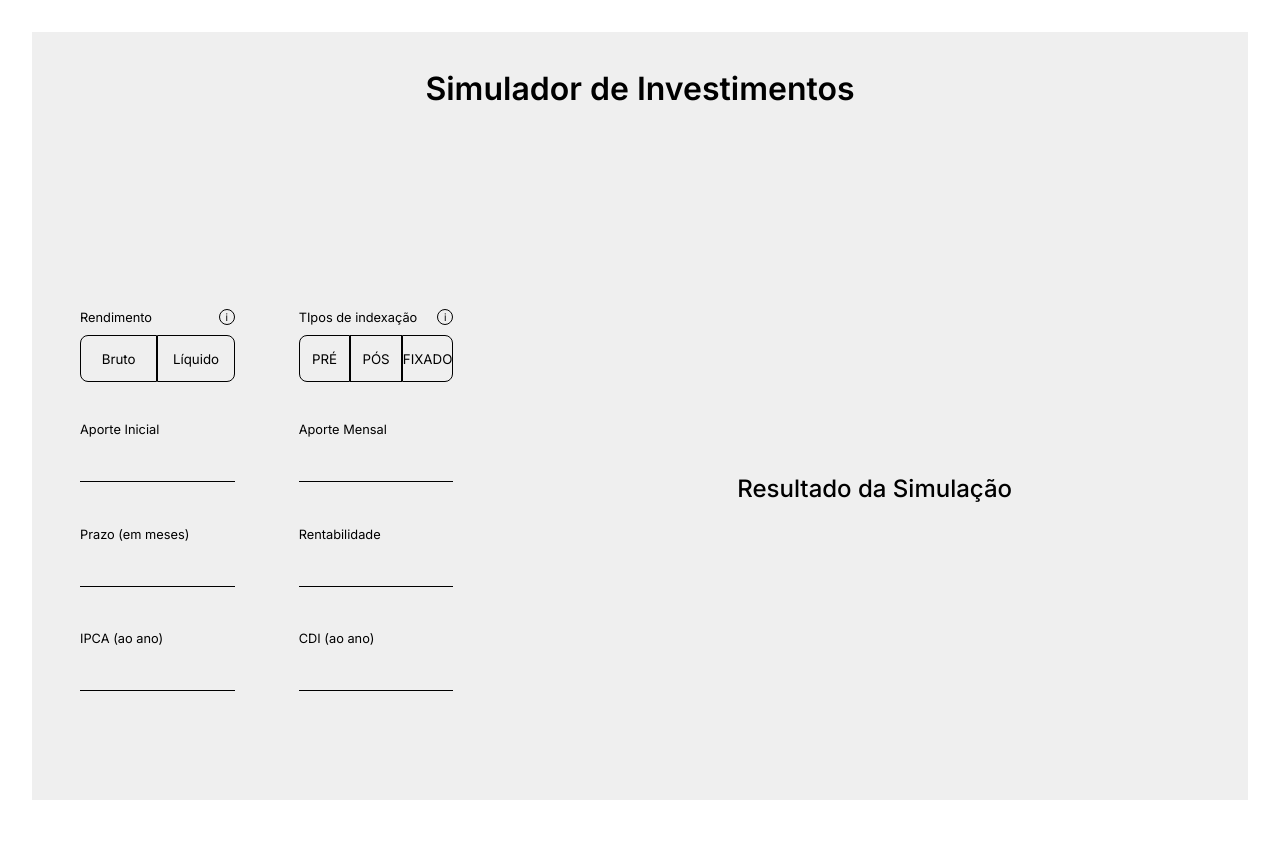
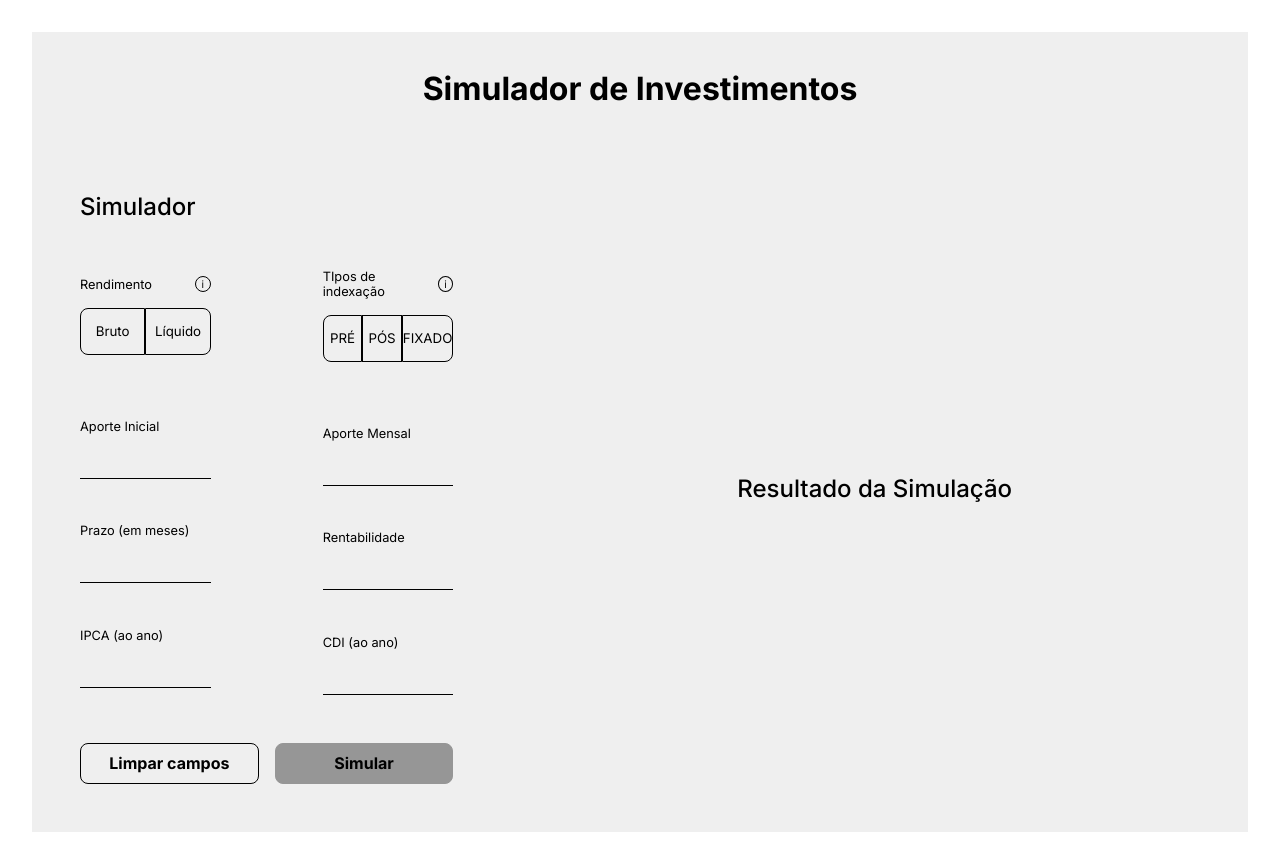
Before and after one commit to mauricioleite1/desafio-eqi-investimentos, a Next.js app: page / in a window 1280 px wide. Before the commit the page ends 800 px from the top, so only its background shows below. Built offline with nearby package versions, Linux system fonts and the light colour scheme.

Commit message:
estrutura do Componente Simulador finalizado

```diff
--- a/components/Simulador.js
+++ b/components/Simulador.js
@@ -3,9 +3,10 @@ import styles from '../styles/Simulador.module.scss';
 
 const Simulacao = () => {
   return (
-      // <h2>Simulador</h2>
     <div className={styles.container}>
+      <h2>Simulador</h2>
 
+      <div className={styles.formsContainer}>
         <form>
           <div className={styles.choice}>
             <div>
@@ -73,6 +74,12 @@ const Simulacao = () => {
           </div>
         </form>
       </div>
+
+      <div className={styles.buttonsContainer}>
+        <button className="btn btn-form">Limpar campos</button>
+        <button className="btn btn-form" disabled>Simular</button>
+      </div>
+    </div>
   );
 };
 
--- a/styles/Home.module.scss
+++ b/styles/Home.module.scss
@@ -2,8 +2,8 @@
 
 .container {
   @include flex(flex-start);
-  @include size(100vh);
-  padding: 2rem;
+  @include size;
+  padding: 2rem 2rem;
   overflow-x: hidden;
 }
 
--- a/styles/Simulador.module.scss
+++ b/styles/Simulador.module.scss
@@ -5,22 +5,14 @@
   @include size(100%);
   flex: 1;
   padding: 3rem;
-
-  gap: 4rem;
-
-  form {
-    @include flex;
-    @include size(100%, auto);
-    flex: 1;
-    flex-direction: column;
-    gap: 1rem;
-  }
+  flex-direction: column;
+  gap: 3rem;
 }
 
 .choice {
   @include flex;
-  @include size(7.6rem);
-  gap: 10px;
+  @include size;
+  gap: 1rem;
   flex-direction: column;
 
   div {
@@ -39,6 +31,21 @@
         opacity: 0.6;
       }
     }
+  }
+}
+
+
+.formsContainer {
+  @include flex;
+  @include size;
+  gap: 7rem;
+
+  form {
+    @include flex;
+    @include size(100%, _);
+    flex: 1;
+    flex-direction: column;
+    gap: 4rem;
   }
 }
 
@@ -63,3 +70,16 @@
     outline: none;
   }
 }
+
+.buttonsContainer {
+  @include flex;
+  @include size(3.5rem);
+  gap: 1rem;
+
+  button {
+    font: {
+      size: 1rem;
+      weight: bold;
+    }
+  }
+}
--- a/styles/_buttons.scss
+++ b/styles/_buttons.scss
@@ -1,3 +1,15 @@
+button {
+  &:disabled {
+    background: #969696;
+    border: 1px solid #969696;
+    color: black;
+
+    &:hover {
+      background: #969696;
+    }
+  }
+}
+
 .btn {
   @include flex;
   @include size(auto, _);
@@ -25,3 +37,12 @@
     border-bottom-right-radius: 8px;
   }
 }
+
+.btn-form {
+  @include flex;
+  @include size(100%, 10rem);
+  border-radius: 8px;
+  flex: 1;
+  flex-direction: column;
+  gap: 4rem;
+}
--- a/styles/_fonts.scss
+++ b/styles/_fonts.scss
@@ -1,5 +1,5 @@
 h1 {
-  font-weight: 600;
+  font-weight: 700;
 }
 
 h2 {
```
Also changed, not shown: 1 other file (tests, documents, lock files or other folders). Lines whose indentation alone changed are shown as unchanged.
